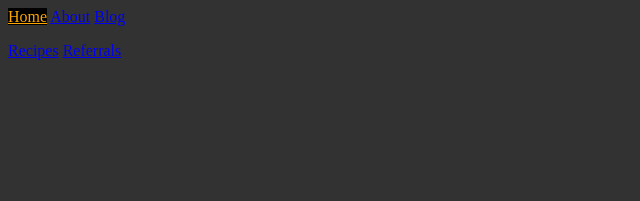
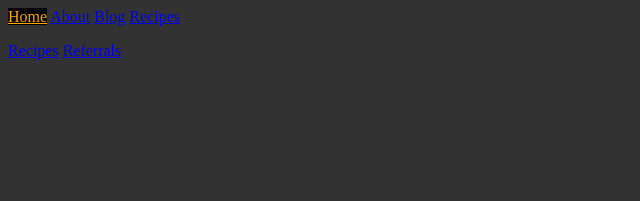
Before and after one commit to jacobpledger/website, a Jekyll site: the page built from index.md, in a window 1280 px wide. Shown: the top 201 px of the page, without its empty margins (0-640 px from the left). Built offline with Jekyll 4.4.1, drawn with Linux system fonts in a browser that asks for light colours.

```diff
--- a/_data/navigation.yaml
+++ b/_data/navigation.yaml
@@ -4,3 +4,5 @@
   link: /about.html
 - name: Blog
   link: /blog.html
+- name: Recipes
+  link: https://recipes.jacobpledger.com
```
Also changed, not shown: assets/css/styles.scss (line endings or trailing spaces).
